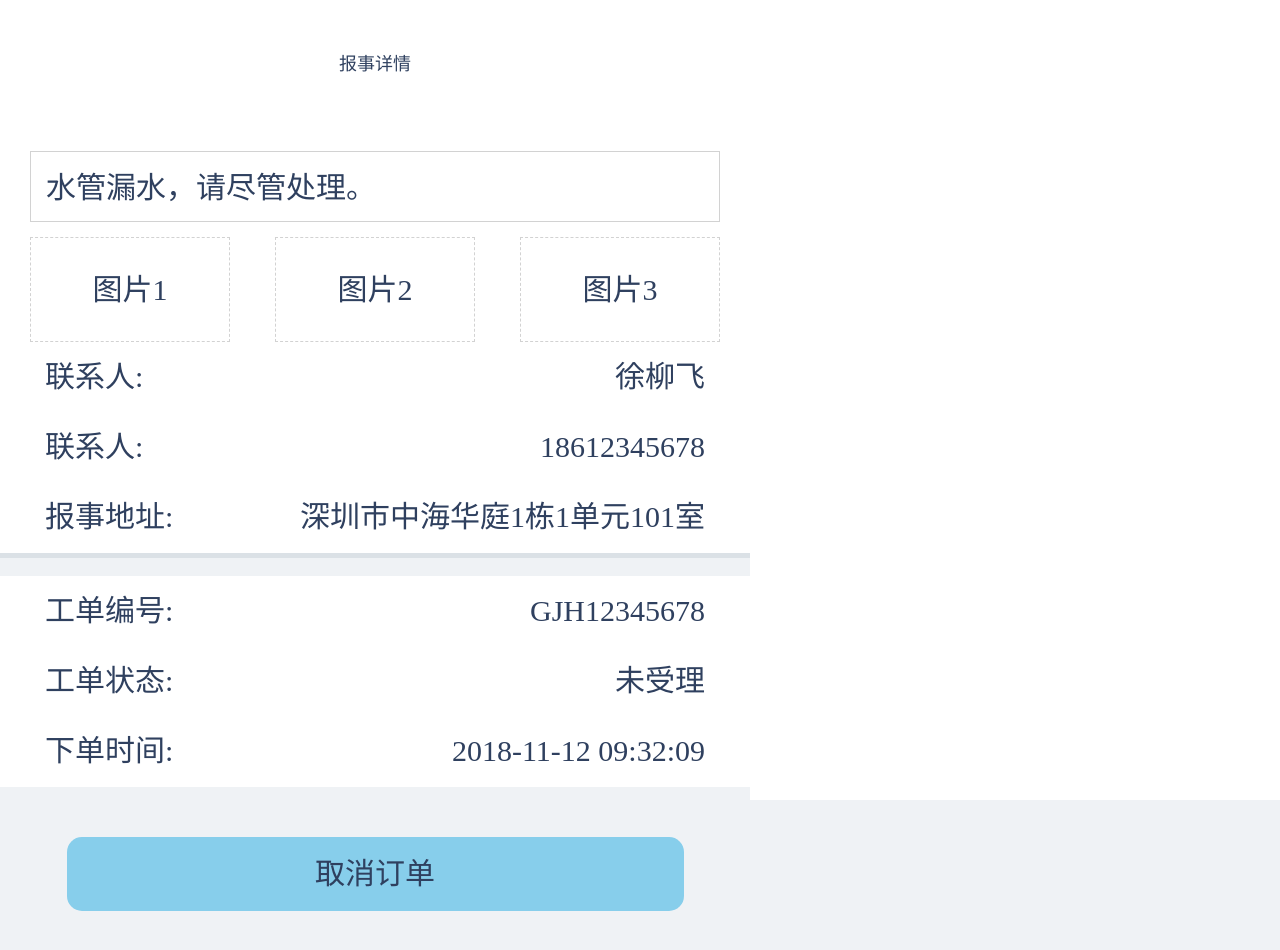
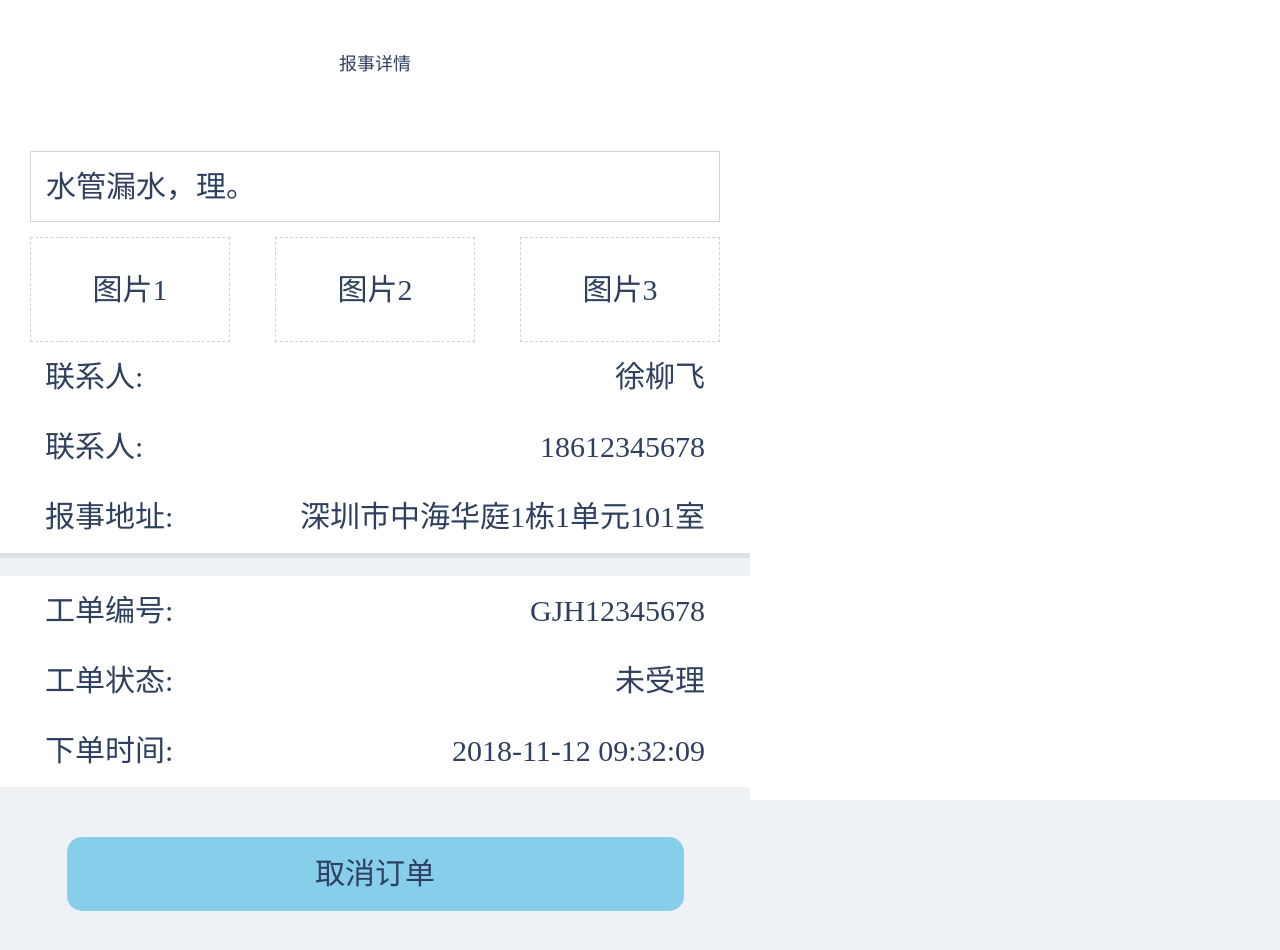
Before and after one commit to xiaowusom/XA, a Vue app: page /#/cancelReport in a window 1280 px wide. Shown: the top 950 px of the page. Built offline with nearby package versions, Linux system fonts and the light colour scheme; what iview, mint-ui would draw is missing.

Commit message:
报事详情

```diff
--- a/src/main.js
+++ b/src/main.js
@@ -10,8 +10,18 @@ import MintUI from 'mint-ui'
 import qs from 'qs'
 import 'mint-ui/lib/style.css'
 
-import {post,get,patch,put} from '@/script/http'
-import {delCookie,getCookie, setSession, getSession} from '@/script/util'
+import {
+  post,
+  get,
+  patch,
+  put
+} from '@/script/http'
+import {
+  delCookie,
+  getCookie,
+  setSession,
+  getSession
+} from '@/script/util'
 Vue.prototype.$post = post;
 Vue.prototype.$get = get;
 Vue.prototype.$patch = patch;
@@ -21,21 +31,21 @@ Vue.prototype.$put = put;
 // 时间格式化函数
 Date.prototype.format = function(fmt) {
   var o = {
-      "M+": this.getMonth() + 1,               //月份
-      "d+": this.getDate(),                    //日
-      "h+": this.getHours(),                   //小时
-      "m+": this.getMinutes(),                 //分
-      "s+": this.getSeconds(),                 //秒
-      "q+": Math.floor((this.getMonth() + 3) / 3), //季度
-      "S": this.getMilliseconds()             //毫秒
+    "M+": this.getMonth() + 1, //月份
+    "d+": this.getDate(), //日
+    "h+": this.getHours(), //小时
+    "m+": this.getMinutes(), //分
+    "s+": this.getSeconds(), //秒
+    "q+": Math.floor((this.getMonth() + 3) / 3), //季度
+    "S": this.getMilliseconds() //毫秒
   };
   if (/(y+)/.test(fmt)) {
-      fmt = fmt.replace(RegExp.$1, (this.getFullYear() + "").substr(4 - RegExp.$1.length));
+    fmt = fmt.replace(RegExp.$1, (this.getFullYear() + "").substr(4 - RegExp.$1.length));
   }
   for (var k in o) {
-      if (new RegExp("(" + k + ")").test(fmt)) {
-          fmt = fmt.replace(RegExp.$1, (RegExp.$1.length == 1) ? (o[k]) : (("00" + o[k]).substr(("" + o[k]).length)));
-      }
+    if (new RegExp("(" + k + ")").test(fmt)) {
+      fmt = fmt.replace(RegExp.$1, (RegExp.$1.length == 1) ? (o[k]) : (("00" + o[k]).substr(("" + o[k]).length)));
+    }
   }
   return fmt;
 }
@@ -47,7 +57,7 @@ document.setTitle = function(t) {
   i.src = 'http://www.baidu.com/favicon.ico';
   i.style.display = 'none';
   i.onload = function() {
-    setTimeout(function(){
+    setTimeout(function() {
       i.remove();
     }, 9)
   }
@@ -56,21 +66,21 @@ document.setTitle = function(t) {
 
 // 路由截获
 router.beforeEach((to, from, next) => {
-  const list = ['test1','maintain', 'inquiry']    // 将需要切换效果的路由名称组成一个数组,往里添加对应页面路由名称
-  const toName = to.name    // 即将进入的路由名字
-  const fromName = from.name    // 即将离开的路由名字
-  const toIndex = list.indexOf(toName)    // 进入下标
-  const fromIndex = list.indexOf(fromName)   // 离开下标
+  const list = ['test1', 'maintain', 'inquiry', 'cancelReport'] // 将需要切换效果的路由名称组成一个数组,往里添加对应页面路由名称
+  const toName = to.name // 即将进入的路由名字
+  const fromName = from.name // 即将离开的路由名字
+  const toIndex = list.indexOf(toName) // 进入下标
+  const fromIndex = list.indexOf(fromName) // 离开下标
   let direction = ''
 
-  if (toIndex > -1 && fromIndex > -1) {   // 如果下标都存在
-    if (toIndex < fromIndex) {          // 如果进入的下标小于离开的下标，那么是左滑
+  if (toIndex > -1 && fromIndex > -1) { // 如果下标都存在
+    if (toIndex < fromIndex) { // 如果进入的下标小于离开的下标，那么是左滑
       direction = 'left'
     } else {
-      direction = 'right'         // 如果进入的下标大于离开的下标，那么是右滑
+      direction = 'right' // 如果进入的下标大于离开的下标，那么是右滑
     }
   }
-  store.state.viewDirection = direction  //这里使用vuex进行赋值
+  store.state.viewDirection = direction //这里使用vuex进行赋值
   return next()
 })
 
@@ -82,5 +92,7 @@ new Vue({
   router,
   store,
   template: '<App/>',
-  components: { App }
+  components: {
+    App
+  }
 })
--- a/src/pages/cancelReport.vue
+++ b/src/pages/cancelReport.vue
@@ -5,9 +5,8 @@
 		</div>
 		<div class="grayBox"></div>
 		<div class="box">
-			<div class="remark">
-				<span>水管漏水，请尽管处理。</span>
-			</div>
+			<p class="remark">水管漏水，理。</span>
+			</p>
 			<div class="picture_box">
 				<div class="picture_list">
 					<div>图片1</div>
@@ -120,13 +119,14 @@
 			}
 			.remark{
 				width: 6.9rem;
-				height: 0.71rem;
-				line-height: 0.71rem;
+				min-height: 0.71rem;
 				border: 0.01rem solid #d2d2d2;
 				margin: 0 auto;
 				margin-top: 0.23rem;
 				text-align:left;
 				padding-left: 0.15rem;
+				display: flex;
+				align-items:center;
 			}
 			.picture_box{
 				display: flex;
--- a/src/router/index.js
+++ b/src/router/index.js
@@ -4,7 +4,6 @@ import HelloWorld from '@/components/HelloWorld'
 import maintain from '@/pages/maintain'
 import inquiry from '@/pages/inquiry'
 import test1 from '@/pages/test1'
-import test2 from '@/pages/test2'
 import cancelReport from '@/pages/cancelReport'
 
 Vue.use(Router)
@@ -32,20 +31,6 @@ export default new Router({
       title: '测试列表1',
     }
   }, {
-    path: '/test1',
-    name: 'test1',
-    component: test1,
-    meta: {
-      title: '测试列表1',
-    }
-  }, {
-    path: '/test2',
-    name: 'test2',
-    component: test2,
-    meta: {
-      title: '测试列表2',
-    }
-  }, {
     path: '/cancelReport',
     name: 'cancelReport',
     component: cancelReport,
```
